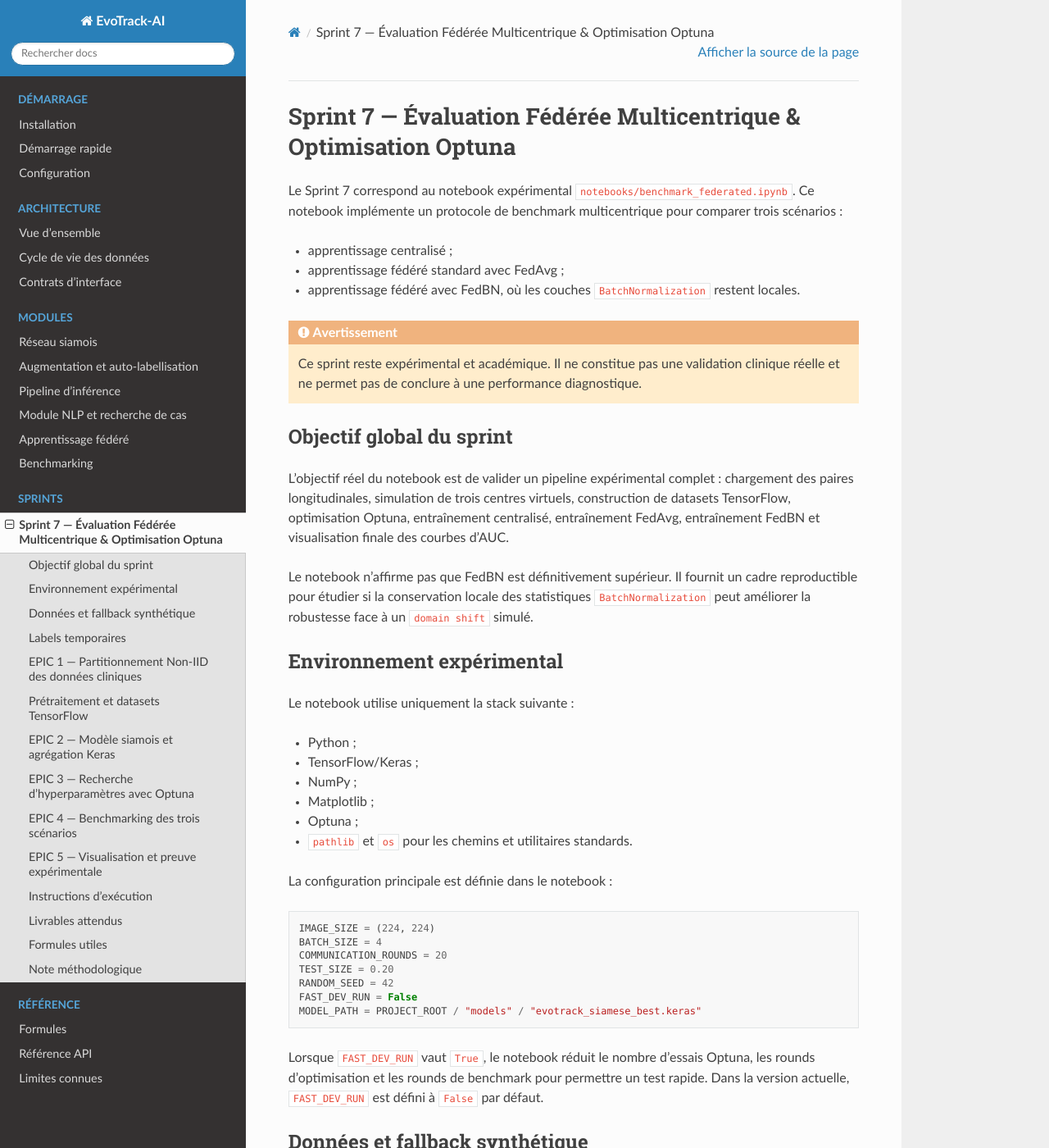
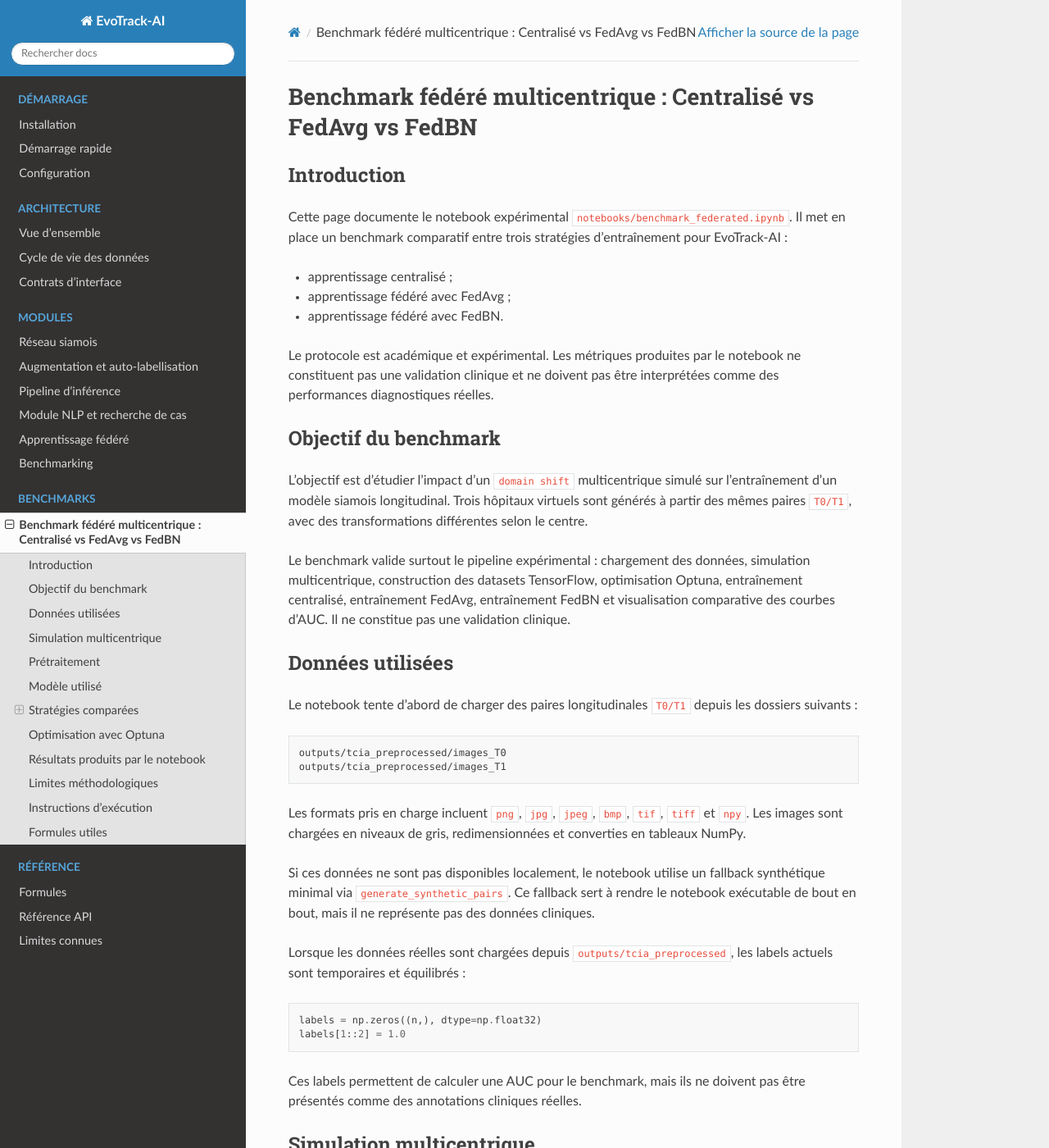
Before and after one commit to mehdiess44/EvoTrack-AI, a Sphinx documentation site: the page built from docs/sprints/sprint_7.rst, in a window 1280 px wide and 1400 px high. Shown: the whole window at 82% size. Built offline with Sphinx 7.4.7 and the Read the Docs theme 3.1.0, drawn with Linux system fonts in a browser that asks for light colours; some of the changed text lies outside the part shown.

Commit message:
docs: reframe federated benchmark documentation

```diff
--- a/docs/index.rst
+++ b/docs/index.rst
@@ -45,7 +45,7 @@ aucune performance clinique non validée.
 
 .. toctree::
    :maxdepth: 2
-   :caption: Sprints
+   :caption: Benchmarks
 
    sprints/sprint_7
 
--- a/docs/sprints/sprint_7.rst
+++ b/docs/sprints/sprint_7.rst
@@ -1,151 +1,112 @@
-Sprint 7 — Évaluation Fédérée Multicentrique & Optimisation Optuna
-==================================================================
+Benchmark fédéré multicentrique : Centralisé vs FedAvg vs FedBN
+===============================================================
 
-Le Sprint 7 correspond au notebook expérimental
-``notebooks/benchmark_federated.ipynb``. Ce notebook implémente un protocole
-de benchmark multicentrique pour comparer trois scénarios :
+Introduction
+------------
+
+Cette page documente le notebook expérimental
+``notebooks/benchmark_federated.ipynb``. Il met en place un benchmark
+comparatif entre trois stratégies d'entraînement pour EvoTrack-AI :
 
 * apprentissage centralisé ;
-* apprentissage fédéré standard avec FedAvg ;
-* apprentissage fédéré avec FedBN, où les couches ``BatchNormalization`` restent
-  locales.
+* apprentissage fédéré avec FedAvg ;
+* apprentissage fédéré avec FedBN.
 
-.. warning::
+Le protocole est académique et expérimental. Les métriques produites par le
+notebook ne constituent pas une validation clinique et ne doivent pas être
+interprétées comme des performances diagnostiques réelles.
 
-   Ce sprint reste expérimental et académique. Il ne constitue pas une
-   validation clinique réelle et ne permet pas de conclure à une performance
-   diagnostique.
+Objectif du benchmark
+---------------------
 
-Objectif global du sprint
--------------------------
+L'objectif est d'étudier l'impact d'un ``domain shift`` multicentrique simulé
+sur l'entraînement d'un modèle siamois longitudinal. Trois hôpitaux virtuels
+sont générés à partir des mêmes paires ``T0/T1``, avec des transformations
+différentes selon le centre.
 
-L'objectif réel du notebook est de valider un pipeline expérimental complet :
-chargement des paires longitudinales, simulation de trois centres virtuels,
-construction de datasets TensorFlow, optimisation Optuna, entraînement
-centralisé, entraînement FedAvg, entraînement FedBN et visualisation finale des
-courbes d'AUC.
+Le benchmark valide surtout le pipeline expérimental : chargement des données,
+simulation multicentrique, construction des datasets TensorFlow, optimisation
+Optuna, entraînement centralisé, entraînement FedAvg, entraînement FedBN et
+visualisation comparative des courbes d'AUC. Il ne constitue pas une validation
+clinique.
 
-Le notebook n'affirme pas que FedBN est définitivement supérieur. Il fournit un
-cadre reproductible pour étudier si la conservation locale des statistiques
-``BatchNormalization`` peut améliorer la robustesse face à un ``domain shift``
-simulé.
+Données utilisées
+-----------------
 
-Environnement expérimental
---------------------------
-
-Le notebook utilise uniquement la stack suivante :
-
-* Python ;
-* TensorFlow/Keras ;
-* NumPy ;
-* Matplotlib ;
-* Optuna ;
-* ``pathlib`` et ``os`` pour les chemins et utilitaires standards.
-
-La configuration principale est définie dans le notebook :
-
-.. code-block:: python
-
-   IMAGE_SIZE = (224, 224)
-   BATCH_SIZE = 4
-   COMMUNICATION_ROUNDS = 20
-   TEST_SIZE = 0.20
-   RANDOM_SEED = 42
-   FAST_DEV_RUN = False
-   MODEL_PATH = PROJECT_ROOT / "models" / "evotrack_siamese_best.keras"
-
-Lorsque ``FAST_DEV_RUN`` vaut ``True``, le notebook réduit le nombre d'essais
-Optuna, les rounds d'optimisation et les rounds de benchmark pour permettre un
-test rapide. Dans la version actuelle, ``FAST_DEV_RUN`` est défini à ``False``
-par défaut.
-
-Données et fallback synthétique
--------------------------------
-
-Le notebook tente d'abord de charger des paires ``T0/T1`` depuis :
+Le notebook tente d'abord de charger des paires longitudinales ``T0/T1`` depuis
+les dossiers suivants :
 
 .. code-block:: text
 
    outputs/tcia_preprocessed/images_T0
    outputs/tcia_preprocessed/images_T1
 
-Les formats acceptés incluent ``png``, ``jpg``, ``jpeg``, ``bmp``, ``tif``,
-``tiff`` et ``npy``. Les images sont chargées en niveaux de gris, redimensionnées
-à ``224 x 224`` et converties en tableaux NumPy.
+Les formats pris en charge incluent ``png``, ``jpg``, ``jpeg``, ``bmp``,
+``tif``, ``tiff`` et ``npy``. Les images sont chargées en niveaux de gris,
+redimensionnées et converties en tableaux NumPy.
 
-Si les dossiers ou les images ne sont pas disponibles, le notebook utilise
-``generate_synthetic_pairs`` pour créer un petit dataset synthétique. Ce fallback
-sert uniquement à vérifier que le pipeline s'exécute de bout en bout. Il ne
-représente pas des données cliniques.
-
-Labels temporaires
-------------------
+Si ces données ne sont pas disponibles localement, le notebook utilise un
+fallback synthétique minimal via ``generate_synthetic_pairs``. Ce fallback sert
+à rendre le notebook exécutable de bout en bout, mais il ne représente pas des
+données cliniques.
 
 Lorsque les données réelles sont chargées depuis ``outputs/tcia_preprocessed``,
-le notebook crée des labels temporaires équilibrés :
+les labels actuels sont temporaires et équilibrés :
 
 .. code-block:: python
 
    labels = np.zeros((n,), dtype=np.float32)
    labels[1::2] = 1.0
 
-Ces labels sont explicitement provisoires. Ils permettent de calculer une AUC et
-de tester le banc d'essai, mais ils ne remplacent pas des annotations cliniques
-validées. Les résultats dépendent donc fortement du petit jeu de test et de ces
-labels temporaires.
+Ces labels permettent de calculer une AUC pour le benchmark, mais ils ne doivent
+pas être présentés comme des annotations cliniques réelles.
 
-EPIC 1 — Partitionnement Non-IID des données cliniques
-------------------------------------------------------
+Simulation multicentrique
+-------------------------
 
-Le notebook applique d'abord un partitionnement train/test stratifié via
-``stratified_train_test_split``. Le test global représente ``TEST_SIZE = 0.20``,
-soit 20 % des données.
-
-Les indices d'entraînement sont ensuite répartis entre trois hôpitaux virtuels
-avec ``split_three_hospitals_stratified``. Cette fonction conserve autant que
-possible une distribution équilibrée des classes dans ``A``, ``B`` et ``C``.
-
-Les trois centres virtuels sont simulés ainsi :
+Le notebook applique un partitionnement stratifié train/test, avec
+``TEST_SIZE = 0.20``. Les données d'entraînement sont ensuite réparties de
+manière stratifiée entre trois hôpitaux virtuels.
 
 .. list-table::
    :header-rows: 1
 
    * - Hôpital
-     - Rôle expérimental
-     - Transformation appliquée
+     - Description
+     - Transformation
    * - A
-     - Référence
-     - Aucune transformation avant prétraitement.
+     - Données standards
+     - Aucune transformation spécifique.
    * - B
-     - Biais gain/offset
+     - Biais de gain et d'offset
      - ``I' = clip(1.2 * I + 15, 0, 255)``.
    * - C
-     - Bruit capteur
-     - Bruit gaussien de moyenne ``0`` et ``sigma = 5``.
+     - Données bruitées
+     - Bruit gaussien avec ``sigma = 5``.
 
-Prétraitement et datasets TensorFlow
-------------------------------------
+Ces transformations simulent un ``domain shift`` entre centres, par exemple des
+différences de calibration ou de bruit d'acquisition.
 
-La fonction ``make_dataset`` applique le ``domain shift`` correspondant à
-l'hôpital, convertit les images grayscale 1 canal en images 3 canaux avec
-``ensure_three_channels``, puis construit un ``tf.data.Dataset``.
+Prétraitement
+-------------
 
-La fonction ``preprocess_pair`` effectue :
+La fonction ``make_dataset`` construit les datasets TensorFlow associés aux
+trois hôpitaux et au test global. Le prétraitement appliqué comprend :
 
-* resize vers ``IMAGE_SIZE = (224, 224)`` ;
-* normalisation dans ``[-1, 1]`` ;
-* format de sortie ``((image_T0, image_T1), label)`` pour un modèle siamois à
-  deux entrées.
+* redimensionnement en ``224 x 224`` ;
+* conversion des images grayscale vers 3 canaux si nécessaire ;
+* normalisation dans l'intervalle ``[-1, 1]`` ;
+* format de sortie ``((image_T0, image_T1), label)`` pour un modèle siamois.
 
-Les objets créés sont :
+Les datasets produits sont :
 
 * ``ds_A`` ;
 * ``ds_B`` ;
 * ``ds_C`` ;
 * ``test_ds``.
 
-EPIC 2 — Modèle siamois et agrégation Keras
--------------------------------------------
+Modèle utilisé
+--------------
 
 Le notebook tente de charger le modèle pré-entraîné :
 
@@ -153,110 +114,90 @@ Le notebook tente de charger le modèle pré-entraîné :
 
    models/evotrack_siamese_best.keras
 
-Le chargement utilise ``safe_mode=False`` et fournit la fonction custom
-``absolute_difference`` via ``custom_objects``. Cette fonction est enregistrée
-avec ``@tf.keras.utils.register_keras_serializable`` et calcule la différence
-absolue entre les représentations ``T0`` et ``T1``.
+Le chargement fournit la fonction personnalisée ``absolute_difference`` dans
+``custom_objects``. Cette fonction calcule la différence absolue entre les
+représentations des deux entrées ``T0`` et ``T1``.
 
-Si le modèle réel est absent ou ne peut pas être chargé, le notebook crée un
-petit modèle siamois fallback avec deux couches convolutionnelles, deux couches
-``BatchNormalization``, un pooling global, une couche ``Lambda`` de différence
-absolue et une sortie sigmoïde.
+Si le modèle réel ne peut pas être chargé, un modèle siamois fallback minimal
+est utilisé. Ce fallback sert uniquement à conserver un notebook exécutable ; il
+ne remplace pas le modèle EvoTrack-AI pour une expérimentation complète.
 
-Les fonctions d'agrégation réellement implémentées sont :
+Stratégies comparées
+--------------------
 
-* ``iter_leaf_layers(model)`` : parcourt récursivement les couches portant des
-  poids, y compris lorsqu'elles sont imbriquées dans un sous-modèle Keras ;
-* ``get_trainable_weights_dict(model)`` : retourne les poids entraînables par
-  chemin de couche ;
-* ``aggregate_fedavg(global_model, list_local_models)`` : moyenne les poids des
-  modèles locaux et synchronise le modèle global et les modèles locaux ;
-* ``aggregate_fedbn(global_model, list_local_models)`` : applique la moyenne
-  aux couches non-BatchNorm et préserve les couches ``BatchNormalization``
-  locales.
+Centralisé
+~~~~~~~~~~
 
-La contrainte FedBN est centrale : les couches détectées comme
-``BatchNormalization`` ou dont le nom contient ``batch_normalization`` ne sont
-pas moyennées et ne sont pas écrasées sur les modèles locaux.
+Les données des hôpitaux ``A``, ``B`` et ``C`` sont concaténées dans un seul
+dataset global. Un modèle unique est entraîné puis évalué sur ``test_ds``.
 
-EPIC 3 — Recherche d'hyperparamètres avec Optuna
-------------------------------------------------
+FedAvg
+~~~~~~
 
-La fonction ``objective(trial)`` optimise deux hyperparamètres :
+Chaque hôpital entraîne un modèle local sur son propre dataset. Les poids des
+modèles locaux sont ensuite moyennés par ``aggregate_fedavg`` et synchronisés
+avec le modèle global.
+
+FedBN
+~~~~~
+
+FedBN suit le même principe que FedAvg, mais les couches
+``BatchNormalization`` restent locales. Elles ne sont pas moyennées et ne sont
+pas écrasées sur les modèles locaux. Cette stratégie vise à étudier l'effet de
+statistiques de normalisation propres à chaque centre.
+
+Optimisation avec Optuna
+------------------------
+
+Optuna est utilisé pour sélectionner deux hyperparamètres du régime fédéré :
 
 .. code-block:: python
 
    lr = trial.suggest_float("lr", 1e-5, 5e-4, log=True)
    local_epochs = trial.suggest_categorical("local_epochs", [1, 2, 3])
 
-Pour chaque essai, le notebook crée un modèle global et trois modèles locaux,
-entraîne les modèles locaux sur ``ds_A``, ``ds_B`` et ``ds_C``, puis agrège avec
-``aggregate_fedavg``. La métrique retournée à Optuna est l'AUC évaluée sur
-``test_ds``.
-
-Le nombre d'essais est contrôlé par :
+La fonction ``objective(trial)`` exécute une mini-boucle FedAvg et retourne
+l'AUC évaluée sur ``test_ds``. Le nombre d'essais et de rounds dépend de
+``FAST_DEV_RUN`` :
 
 .. code-block:: python
 
    OPTUNA_TRIALS = 2 if FAST_DEV_RUN else 15
    OPTUNA_ROUNDS = 1 if FAST_DEV_RUN else 5
 
-L'étude est lancée avec :
+Résultats produits par le notebook
+----------------------------------
 
-.. code-block:: python
+Le notebook produit trois historiques comparables :
 
-   study = optuna.create_study(direction="maximize",
-                               study_name="evotrack_sprint7_fedavg")
-   study.optimize(objective, n_trials=OPTUNA_TRIALS)
-   best_params = study.best_params
+* ``centralized_history`` ;
+* ``fedavg_history`` ;
+* ``fedbn_history``.
 
-EPIC 4 — Benchmarking des trois scénarios
------------------------------------------
-
-Le benchmark final utilise les meilleurs paramètres Optuna :
-
-.. code-block:: python
-
-   selected_lr = float(best_params.get("lr", 1e-4))
-   selected_local_epochs = int(best_params.get("local_epochs", 1))
-
-Trois scénarios sont ensuite évalués :
-
-* ``benchmark_centralized`` concatène ``ds_A``, ``ds_B`` et ``ds_C`` dans un
-  dataset global, entraîne un modèle unique et évalue l'AUC sur ``test_ds`` à
-  chaque round.
-* ``benchmark_federated(..., aggregate_fedavg)`` entraîne les trois modèles
-  locaux, applique FedAvg et évalue le modèle global.
-* ``benchmark_federated(..., aggregate_fedbn)`` utilise la même boucle, mais
-  applique FedBN.
-
-Pour chaque scénario, le notebook stocke :
+Chaque historique contient :
 
 * ``loss`` ;
 * ``auc``.
 
-Le nombre de pas temporels est contrôlé par :
+La visualisation finale trace les courbes d'AUC de validation pour les trois
+stratégies. L'axe X représente les rounds de communication ou les époques
+équivalentes, et l'axe Y représente l'AUC sur ``test_ds``.
 
-.. code-block:: python
+Limites méthodologiques
+-----------------------
 
-   BENCHMARK_ROUNDS = 2 if FAST_DEV_RUN else COMMUNICATION_ROUNDS
+Les résultats du benchmark dépendent fortement :
 
-EPIC 5 — Visualisation et preuve expérimentale
-----------------------------------------------
+* du nombre de paires disponibles ;
+* de la taille du jeu de test ;
+* des labels temporaires utilisés pour permettre le calcul de l'AUC ;
+* du modèle chargé depuis ``models/evotrack_siamese_best.keras`` ou du fallback ;
+* des transformations simulées pour les hôpitaux virtuels ;
+* des hyperparamètres sélectionnés par Optuna.
 
-La visualisation finale trace les courbes d'AUC pour :
-
-* ``Centralise`` ;
-* ``FedAvg`` ;
-* ``FedBN``.
-
-L'axe X représente les rounds de communication ou les époques équivalentes.
-L'axe Y représente l'AUC de validation sur ``test_ds``. La figure inclut un
-titre, une grille, une légende et des couleurs distinctes.
-
-Cette figure valide surtout la chaîne expérimentale : données, simulation
-multicentrique, optimisation, entraînement et visualisation. Elle ne prouve pas
-une performance clinique.
+Le benchmark ne prouve pas une supériorité clinique de FedBN. Il sert à valider
+un protocole expérimental reproductible et à comparer le comportement relatif
+de plusieurs stratégies d'entraînement dans un cadre contrôlé.
 
 Instructions d'exécution
 ------------------------
@@ -278,28 +219,16 @@ Pour utiliser le modèle réel, le fichier suivant doit être présent :
 
    models/evotrack_siamese_best.keras
 
-Si ce fichier est absent, si ``FAST_DEV_RUN`` vaut ``True`` ou si le chargement
-du modèle échoue, le notebook utilise le modèle fallback minimal. Pour utiliser
-les paires TCIA prétraitées, les dossiers suivants doivent être présents :
+Pour utiliser les paires prétraitées, les dossiers suivants doivent être
+présents :
 
 .. code-block:: text
 
    outputs/tcia_preprocessed/images_T0
    outputs/tcia_preprocessed/images_T1
 
-Sinon, le fallback synthétique est utilisé.
-
-Livrables attendus
-------------------
-
-Les livrables du notebook sont :
-
-* les datasets ``ds_A``, ``ds_B``, ``ds_C`` et ``test_ds`` ;
-* une étude Optuna et un dictionnaire ``best_params`` ;
-* trois historiques ``centralized_history``, ``fedavg_history`` et
-  ``fedbn_history`` ;
-* les métriques ``loss`` et ``auc`` pour chaque scénario ;
-* un graphique final comparant ``Centralise / FedAvg / FedBN``.
+Si les données ne sont pas disponibles, le fallback synthétique est utilisé. Si
+le modèle réel ne charge pas, le modèle fallback minimal est utilisé.
 
 Formules utiles
 ---------------
@@ -333,16 +262,3 @@ Agrégation FedBN :
 
 Les paramètres des couches ``BatchNormalization`` restent locaux dans le
 scénario FedBN.
-
-Note méthodologique
--------------------
-
-Le Sprint 7 doit être lu comme un benchmark d'ingénierie et de méthode. Les
-résultats dépendent du nombre de paires disponibles, du petit jeu de test, des
-labels temporaires, des transformations simulées, du modèle chargé et des
-hyperparamètres sélectionnés par Optuna.
-
-Aucun résultat numérique ne doit être documenté sans exécution réelle du
-notebook. Aucune conclusion clinique ne doit être tirée sans annotations
-validées, protocole médical dédié, validation externe et analyse statistique
-appropriée.
```
